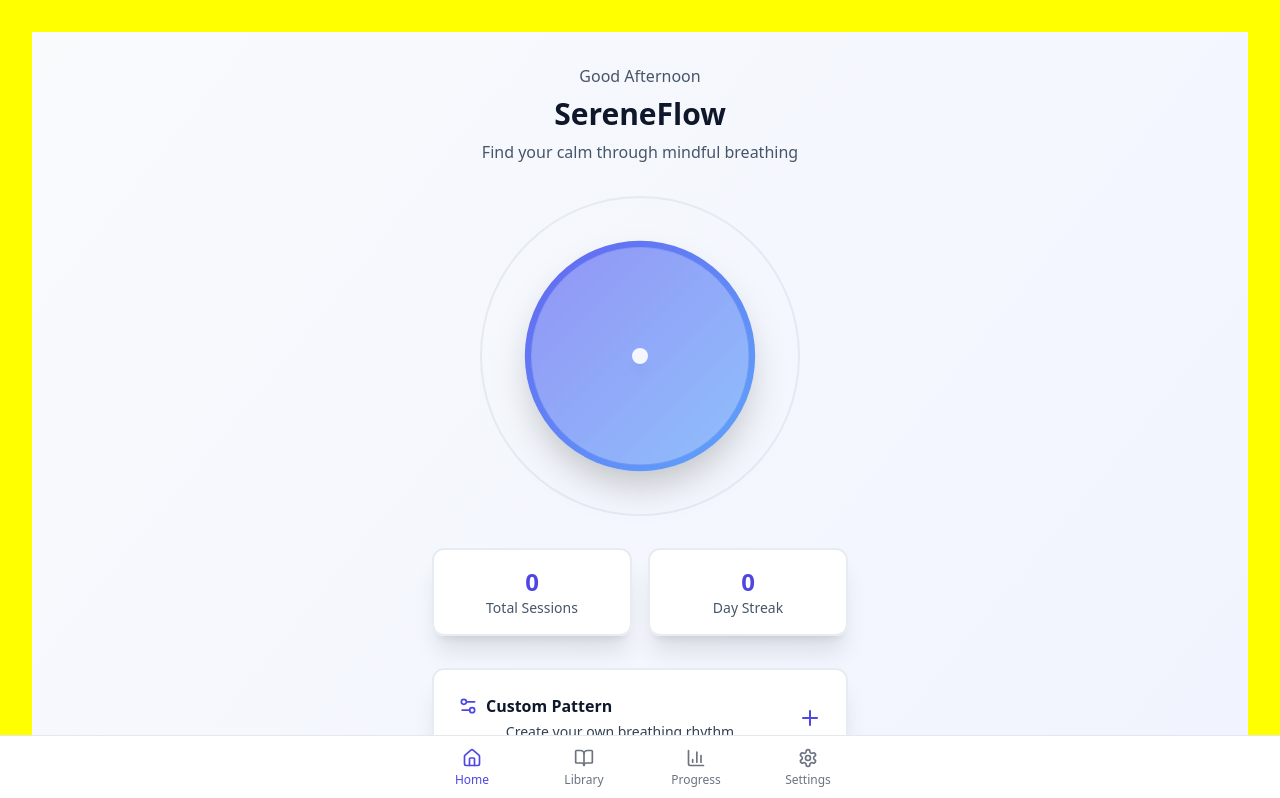
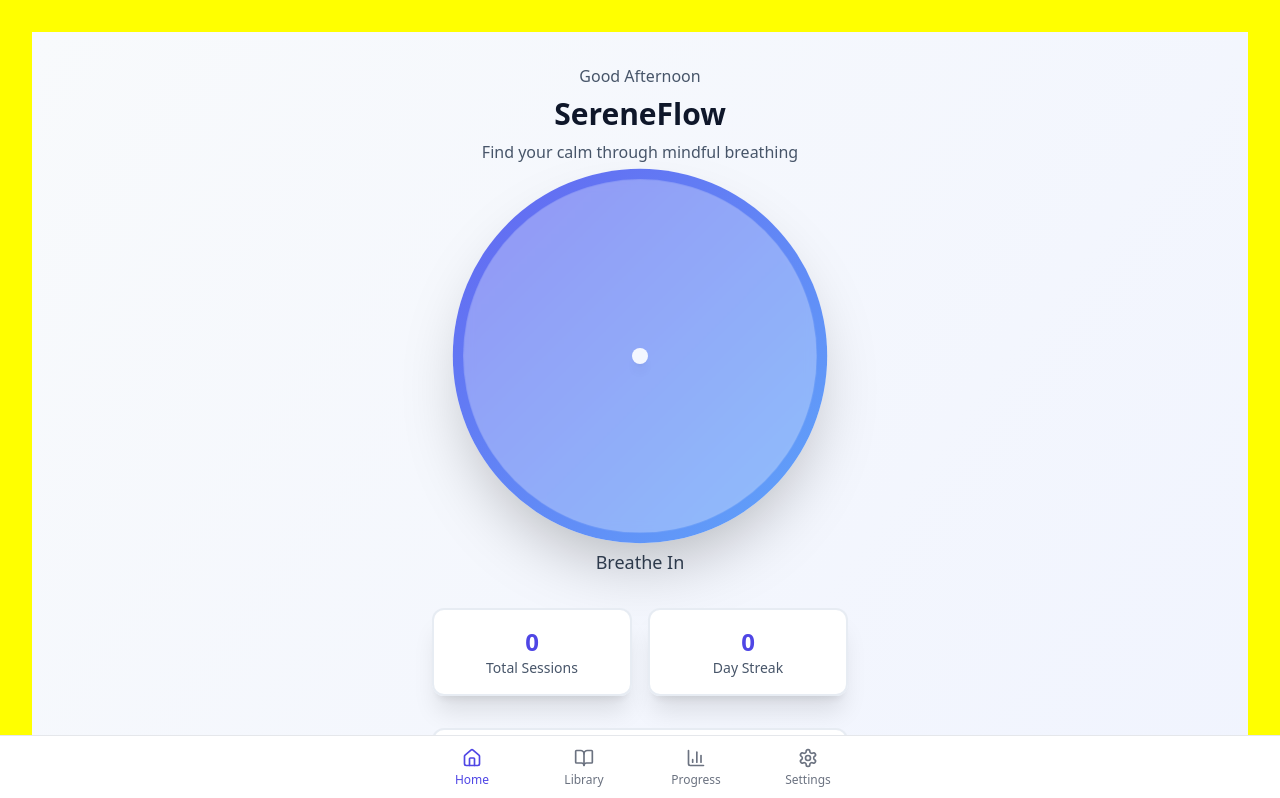
Before and after one commit to SereneFlow-dev/serene-breath-rhythm-flow, a React (Vite) app: page / in a window 1280 px wide. Shown: the top 798 px of the page. Built offline with nearby package versions, Linux system fonts and the light colour scheme.

Commit message:
Fix: Breathing animation
Fixes the breathing animation to function correctly.

```diff
--- a/src/components/BreathingAnimation.tsx
+++ b/src/components/BreathingAnimation.tsx
@@ -12,12 +12,53 @@ interface BreathingAnimationProps {
 const BreathingAnimation = ({
   phase = 'inhale',
   duration = 4000,
-  isActive = false
+  isActive = true
 }: BreathingAnimationProps) => {
   const [animationScale, setAnimationScale] = useState(0.8);
+  const [currentPhase, setCurrentPhase] = useState<'inhale' | 'hold-inhale' | 'exhale' | 'hold-exhale'>('inhale');
+  const [isAnimating, setIsAnimating] = useState(false);
+
+  // Auto-cycling animation when no specific phase is provided and isActive is true
+  useEffect(() => {
+    if (!isActive) {
+      setAnimationScale(0.8);
+      setIsAnimating(false);
+      return;
+    }
+
+    setIsAnimating(true);
+
+    // If a specific phase is provided, use it
+    if (phase !== 'inhale' || isActive) {
+      setCurrentPhase(phase);
+      return;
+    }
+
+    // Auto-cycle through breathing phases
+    const cycle = async () => {
+      const phases: Array<'inhale' | 'hold-inhale' | 'exhale' | 'hold-exhale'> =
+        ['inhale', 'hold-inhale', 'exhale', 'hold-exhale'];
+      const durations = [4000, 1000, 4000, 1000]; // 4s inhale, 1s hold, 4s exhale, 1s hold
+
+      let phaseIndex = 0;
+
+      const nextPhase = () => {
+        if (!isActive) return;
+
+        setCurrentPhase(phases[phaseIndex]);
+        phaseIndex = (phaseIndex + 1) % phases.length;
+
+        setTimeout(nextPhase, durations[phaseIndex === 0 ? phases.length - 1 : phaseIndex - 1]);
+      };
+
+      nextPhase();
+    };
+
+    cycle();
+  }, [isActive, phase]);
 
   useEffect(() => {
-    if (!isActive) {
+    if (!isAnimating) {
       setAnimationScale(0.8);
       return;
     }
@@ -25,7 +66,7 @@ const BreathingAnimation = ({
     let targetScale = 0.8;
 
     // Update animation according to the breathing phase
-    switch (phase) {
+    switch (currentPhase) {
       case 'inhale':
         targetScale = 1.3;
         break;
@@ -48,7 +89,7 @@ const BreathingAnimation = ({
       const hapticPattern = (localStorage.getItem('sereneflow-haptic-pattern') as HapticPattern) || 'gentle';
 
       // Different patterns for different phases
-      if (phase === 'inhale' || phase === 'exhale') {
+      if (currentPhase === 'inhale' || currentPhase === 'exhale') {
         triggerHapticPattern(hapticPattern);
       } else {
         // Lighter feedback for hold phases
@@ -60,12 +101,12 @@ const BreathingAnimation = ({
     const soundEnabled = localStorage.getItem('sereneflow-sound') === 'true';
     if (soundEnabled) {
       const soundType = (localStorage.getItem('sereneflow-sound-type') as SoundType) || 'gentle-bells';
-      createSoothingSound(soundType, phase);
+      createSoothingSound(soundType, currentPhase);
     }
-  }, [phase, duration, isActive]);
+  }, [currentPhase, isAnimating]);
 
   const getPhaseColor = () => {
-    switch (phase) {
+    switch (currentPhase) {
       case 'inhale':
         return 'from-indigo-500 to-blue-400';
       case 'hold-inhale':
@@ -80,7 +121,7 @@ const BreathingAnimation = ({
   };
 
   const getEasingFunction = () => {
-    switch (phase) {
+    switch (currentPhase) {
       case 'inhale':
         return 'ease-out';
       case 'hold-inhale':
@@ -91,6 +132,21 @@ const BreathingAnimation = ({
         return 'linear';
       default:
         return 'ease-in-out';
+    }
+  };
+
+  const getPhaseText = () => {
+    switch (currentPhase) {
+      case 'inhale':
+        return 'Breathe In';
+      case 'hold-inhale':
+        return 'Hold';
+      case 'exhale':
+        return 'Breathe Out';
+      case 'hold-exhale':
+        return 'Hold';
+      default:
+        return 'Breathe';
     }
   };
 
@@ -105,7 +161,7 @@ const BreathingAnimation = ({
           className={`absolute inset-4 rounded-full bg-gradient-to-br ${getPhaseColor()} shadow-2xl`}
           style={{
             transform: `scale(${animationScale})`,
-            transition: isActive ? `transform ${duration}ms ${getEasingFunction()}` : 'transform 500ms ease-in-out'
+            transition: isAnimating ? `transform ${duration}ms ${getEasingFunction()}` : 'transform 500ms ease-in-out'
           }}
         >
           {/* Inner glow effect */}
@@ -115,6 +171,15 @@ const BreathingAnimation = ({
         {/* Center dot */}
         <div className="absolute top-1/2 left-1/2 transform -translate-x-1/2 -translate-y-1/2 w-4 h-4 bg-white rounded-full shadow-lg opacity-90"></div>
       </div>
+
+      {/* Phase indicator */}
+      {isAnimating && (
+        <div className="mt-8 text-center">
+          <p className="text-lg font-medium text-slate-700 dark:text-slate-300">
+            {getPhaseText()}
+          </p>
+        </div>
+      )}
     </div>
   );
 };
```
